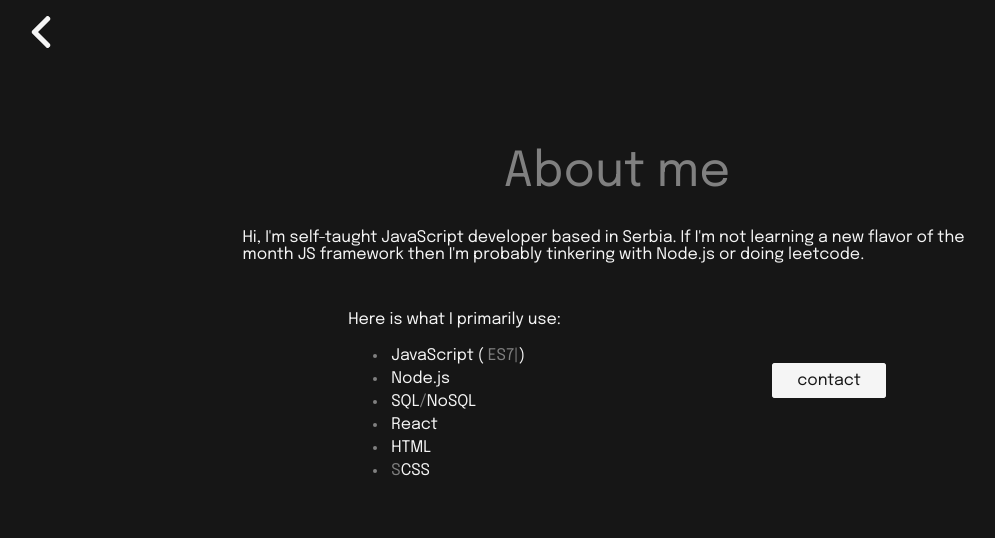
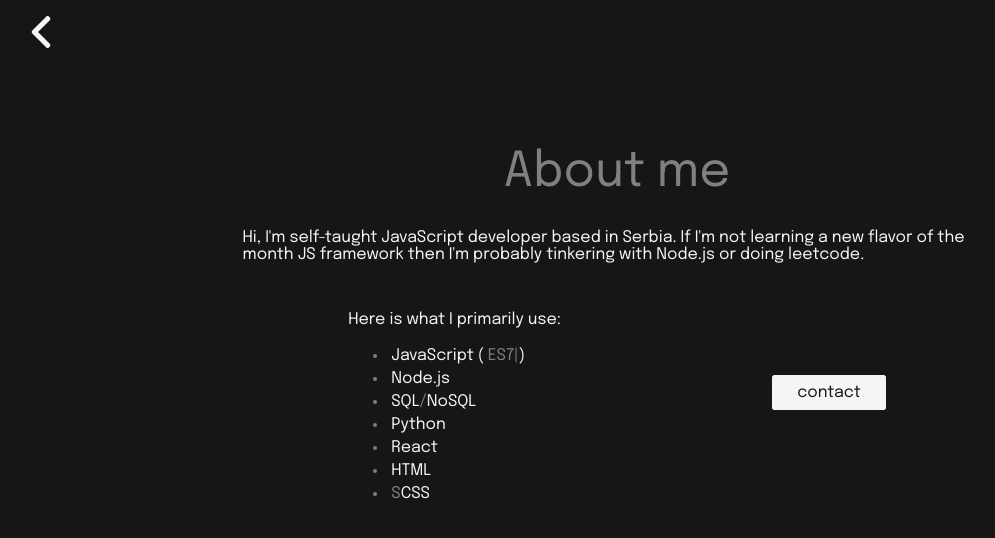
Before and after one commit to vosse/portfolio, a React (Create React App) app: page /about in a window 1280 px wide. Shown: the top 538 px of the page, without its empty margins (23-1018 px from the left). Built offline with nearby package versions, Linux system fonts and the light colour scheme.

Commit message:
Added Python in aboutme section

```diff
--- a/src/Components/About.js
+++ b/src/Components/About.js
@@ -37,6 +37,7 @@ export const About = () => {
                                 <li className="tech-item"><span className="white-item">JavaScript ( <span className="grey">ES<span id="abt-typed-text"></span></span>)</span></li>
                                 <li className="tech-item"><span className="white-item">Node.js</span></li>
                                 <li className="tech-item"><span className="white-item">SQL</span>/<span className="white-item">NoSQL</span></li>
+                                <li className="tech-item"><span className="white-item">Python</span></li>
                                 <li className="tech-item"><span className="white-item">React</span></li>
                                 <li className="tech-item"><span className="white-item">HTML</span></li>
                                 <li className="tech-item">S<span className="white-item">CSS</span></li>
```
